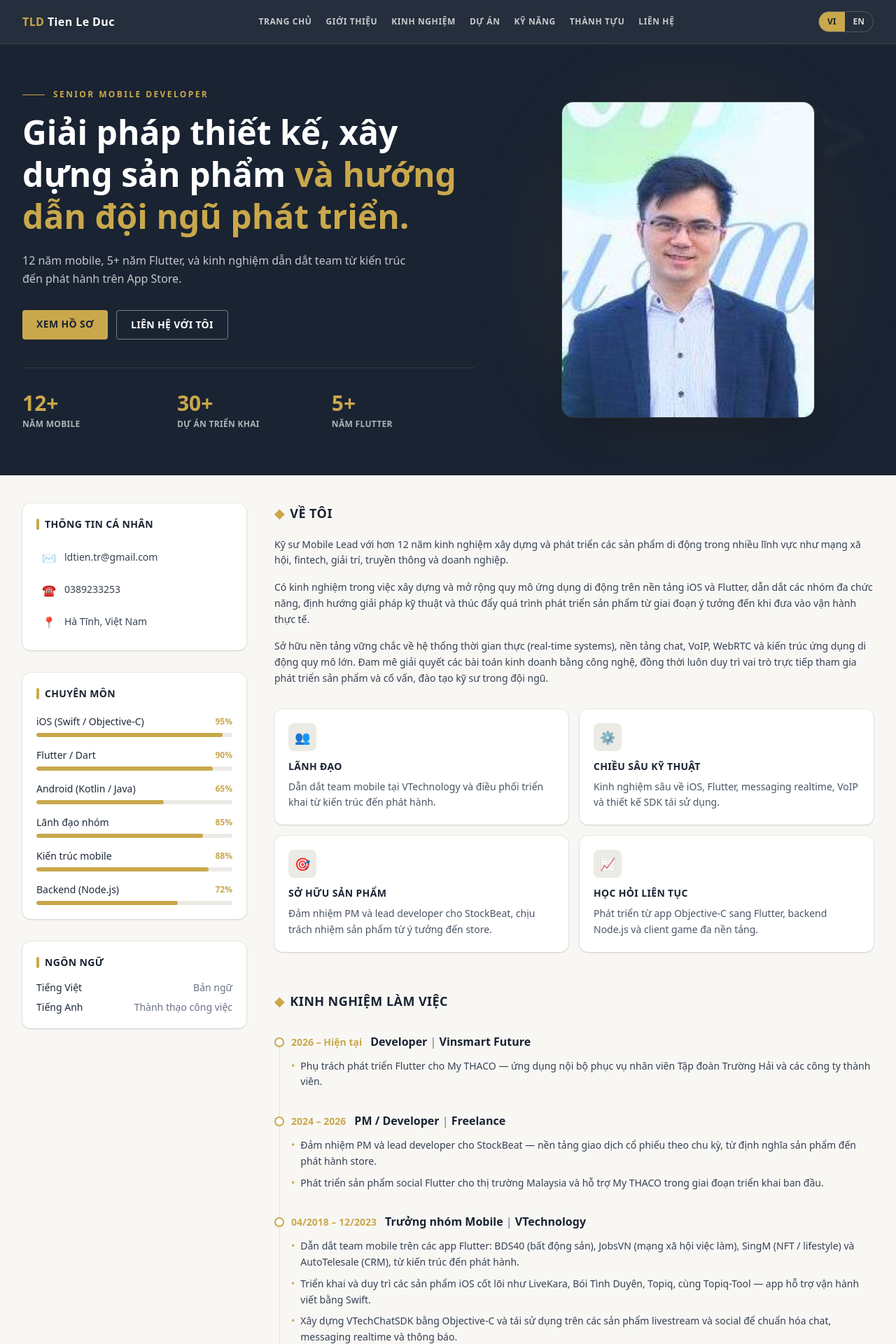
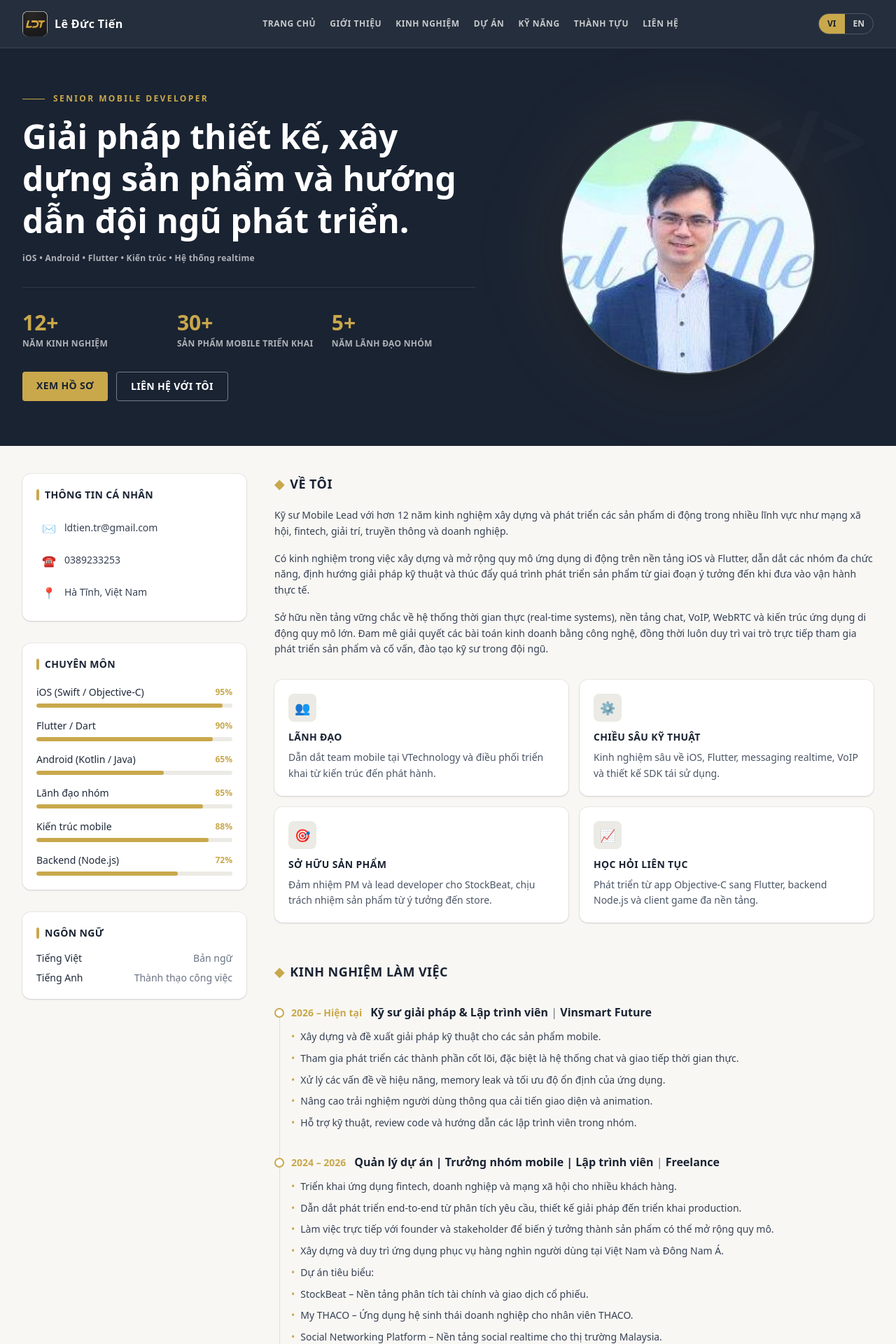
Before and after one commit to letien91/curriculum_vitae, a Next.js app: page / in a window 1280 px wide. Shown: the top 1920 px of the page at 70% size. Built offline with nearby package versions, Linux system fonts and the light colour scheme.

Commit message:
update cv

```diff
--- a/src/app/layout.tsx
+++ b/src/app/layout.tsx
@@ -10,6 +10,10 @@ const openSans = Open_Sans({
 export const metadata: Metadata = {
   title: "Le Duc Tien — Mobile Developer",
   description: "CV · Senior Mobile Developer · iOS · Flutter · Team Lead",
+  icons: {
+    icon: "/images/logo.png",
+    apple: "/images/logo.png",
+  },
 };
 
 export default function RootLayout({
--- a/src/components/ContactFooter.tsx
+++ b/src/components/ContactFooter.tsx
@@ -55,9 +55,7 @@ export function ContactFooter({ personal }: ContactFooterProps) {
               {t(uiLabels.sections.contact, locale)}
             </h2>
             <p className="mt-2 max-w-md text-sm text-white/70">
-              {locale === "vi"
-                ? "Sẵn sàng trao đổi về dự án mobile, freelance hoặc cơ hội hợp tác dài hạn."
-                : "Open to discussing mobile projects, freelance work, or long-term collaboration."}
+              {t(uiLabels.misc.contactDescription, locale)}
             </p>
           </div>
 
--- a/src/components/CvPage.tsx
+++ b/src/components/CvPage.tsx
@@ -27,7 +27,7 @@ export function CvPage() {
   return (
     <LanguageProvider>
       <div className="min-h-screen bg-cream">
-        <Navbar shortName={personal.shortName} />
+        <Navbar navName={personal.navName} logo={personal.logo} />
         <HeroSection personal={personal} stats={stats} />
 
         <div className="mx-auto max-w-7xl px-4 py-10 sm:px-6 lg:px-8">
--- a/src/components/HeroSection.tsx
+++ b/src/components/HeroSection.tsx
@@ -31,14 +31,27 @@ export function HeroSection({ personal, stats }: HeroSectionProps) {
             </span>
           </div>
 
-          <h1 className="text-3xl leading-tight font-bold sm:text-4xl lg:text-5xl">
+          <h1 className="text-3xl leading-tight font-bold text-white sm:text-4xl lg:text-5xl">
             {t(personal.heroHeadline, locale)}{" "}
-            <span className="text-gold">{t(personal.heroHighlight, locale)}</span>
+            {t(personal.heroHighlight, locale)}
           </h1>
 
-          <p className="mt-5 max-w-xl text-sm leading-relaxed text-white/75 sm:text-base">
-            {t(personal.heroSubtext, locale)}
+          <p className="mt-4 text-[11px] leading-snug font-semibold tracking-wide text-white/65 sm:text-xs">
+            {t(personal.heroTags, locale)}
           </p>
+
+          <div className="mt-8 grid grid-cols-1 gap-6 border-t border-white/10 pt-8 sm:grid-cols-3 sm:gap-4">
+            {stats.map((stat) => (
+              <div key={stat.value + t(stat.label, locale)}>
+                <div className="text-2xl font-bold text-gold sm:text-3xl">
+                  {stat.value}
+                </div>
+                <div className="mt-1 text-[11px] leading-snug font-semibold tracking-wide text-white/65 uppercase sm:text-xs">
+                  {t(stat.label, locale)}
+                </div>
+              </div>
+            ))}
+          </div>
 
           <div className="mt-8 flex flex-wrap gap-3">
             <a
@@ -54,28 +67,15 @@ export function HeroSection({ personal, stats }: HeroSectionProps) {
               {t(uiLabels.buttons.contactMe, locale)}
             </a>
           </div>
-
-          <div className="mt-10 grid grid-cols-3 gap-4 border-t border-white/10 pt-8">
-            {stats.map((stat) => (
-              <div key={stat.value + t(stat.label, locale)}>
-                <div className="text-2xl font-bold text-gold sm:text-3xl">
-                  {stat.value}
-                </div>
-                <div className="mt-1 text-[11px] leading-snug font-semibold tracking-wide text-white/65 uppercase sm:text-xs">
-                  {t(stat.label, locale)}
-                </div>
-              </div>
-            ))}
-          </div>
         </div>
 
         <div className="relative mx-auto w-full max-w-sm lg:max-w-none">
-          <div className="relative mx-auto aspect-[4/5] w-full max-w-[320px] lg:max-w-[360px]">
+          <div className="relative mx-auto aspect-square w-full max-w-[280px] sm:max-w-[320px] lg:max-w-[360px]">
             <div className="absolute inset-0 rounded-full bg-gold/10 blur-3xl" />
             <img
               src={assetPath(personal.avatar)}
               alt={personal.name}
-              className="relative z-10 h-full w-full rounded-2xl object-cover object-top shadow-2xl ring-1 ring-white/10"
+              className="relative z-10 h-full w-full rounded-full object-cover object-top shadow-2xl ring-2 ring-white/20"
             />
           </div>
         </div>
--- a/src/components/Navbar.tsx
+++ b/src/components/Navbar.tsx
@@ -1,7 +1,9 @@
 "use client";
 
+import type { LocalizedString } from "@/types/cv";
 import { useLanguage } from "@/context/LanguageContext";
 import { uiLabels } from "@/i18n/labels";
+import { assetPath } from "@/lib/asset-path";
 import { t } from "@/lib/i18n";
 
 const navItems = [
@@ -15,17 +17,26 @@ const navItems = [
 ];
 
 type NavbarProps = {
-  shortName: string;
+  navName: LocalizedString;
+  logo: string;
 };
 
-export function Navbar({ shortName }: NavbarProps) {
+export function Navbar({ navName, logo }: NavbarProps) {
   const { locale, setLocale } = useLanguage();
 
   return (
     <header className="sticky top-0 z-50 border-b border-white/10 bg-navy/95 backdrop-blur-md">
       <div className="mx-auto flex max-w-7xl items-center justify-between gap-4 px-4 py-4 sm:px-6 lg:px-8">
-        <a href="#hero" className="shrink-0 text-sm font-bold tracking-wide text-white sm:text-base">
-          <span className="text-gold">TLD</span> {shortName.replace(/^TLD\s/, "")}
+        <a
+          href="#hero"
+          className="flex shrink-0 items-center gap-2.5 text-sm font-bold tracking-wide text-white sm:text-base"
+        >
+          <img
+            src={assetPath(logo)}
+            alt="LDT"
+            className="h-8 w-8 rounded-lg object-cover sm:h-9 sm:w-9"
+          />
+          <span>{t(navName, locale)}</span>
         </a>
 
         <nav className="hidden items-center gap-5 lg:flex">
--- a/src/data/cv.ts
+++ b/src/data/cv.ts
@@ -13,16 +13,22 @@ const L = {
   account: { en: "account", vi: "tài khoản" },
   password: { en: "password", vi: "mật khẩu" },
   domain: { en: "domain", vi: "domain" },
-  teamLead: { en: "Team Lead", vi: "Team Lead" },
-  pmDev: { en: "PM / Developer", vi: "PM / Developer" },
-  developer: { en: "Developer", vi: "Developer" },
+  teamLead: { en: "Team Lead", vi: "Trưởng nhóm" },
+  pmDev: { en: "PM / Developer", vi: "Quản lý dự án / Lập trình viên" },
+  developer: { en: "Developer", vi: "Lập trình viên" },
+  leadDeveloper: { en: "Lead Developer", vi: "Trưởng nhóm mobile" },
+  projectManager: { en: "Project Manager", vi: "Quản lý dự án" },
   mobileLead: { en: "Mobile Team Lead", vi: "Trưởng nhóm Mobile" },
 };
 
 export const cvData: CvData = {
   personal: {
     name: "Tien Le Duc",
-    shortName: "TLD Tien Le Duc",
+    navName: {
+      en: "Tien Le Duc",
+      vi: "Lê Đức Tiến",
+    },
+    logo: "/images/logo.png",
     position: {
       en: "Senior Mobile Developer · Team Lead",
       vi: "Senior Mobile Developer · Team Lead",
@@ -62,23 +68,23 @@ Sở hữu nền tảng vững chắc về hệ thống thời gian thực (real
       en: "and guide the development team.",
       vi: "và hướng dẫn đội ngũ phát triển.",
     },
-    heroSubtext: {
-      en: "12 years in mobile, 5+ years on Flutter, and a track record of leading teams from architecture to App Store release.",
-      vi: "12 năm mobile, 5+ năm Flutter, và kinh nghiệm dẫn dắt team từ kiến trúc đến phát hành trên App Store.",
+    heroTags: {
+      en: "iOS • Android • Flutter • Architecture • Realtime Systems",
+      vi: "iOS • Android • Flutter • Kiến trúc • Hệ thống realtime",
     },
   },
   stats: [
     {
       value: "12+",
-      label: { en: "Years Mobile", vi: "Năm mobile" },
+      label: { en: "Years Experience", vi: "Năm kinh nghiệm" },
     },
     {
       value: "30+",
-      label: { en: "Projects Shipped", vi: "Dự án triển khai" },
+      label: { en: "Mobile Products Delivered", vi: "Sản phẩm mobile triển khai" },
     },
     {
       value: "5+",
-      label: { en: "Years Flutter", vi: "Năm Flutter" },
+      label: { en: "Years Team Leadership", vi: "Năm lãnh đạo nhóm" },
     },
   ],
   skillBars: [
@@ -183,11 +189,30 @@ Sở hữu nền tảng vững chắc về hệ thống thời gian thực (real
       to: "now",
       toNow: true,
       company: "Vinsmart Future",
-      role: L.developer,
+      role: {
+        en: "Solution Engineer & Developer",
+        vi: "Kỹ sư giải pháp & Lập trình viên",
+      },
       items: [
         {
-          en: "Own Flutter development for My THACO, the internal app used by Truong Hai Group employees across the corporation and its member companies.",
-          vi: "Phụ trách phát triển Flutter cho My THACO — ứng dụng nội bộ phục vụ nhân viên Tập đoàn Trường Hải và các công ty thành viên.",
+          en: "Design and propose technical solutions for mobile products.",
+          vi: "Xây dựng và đề xuất giải pháp kỹ thuật cho các sản phẩm mobile.",
+        },
+        {
+          en: "Develop core components, especially chat and real-time communication systems.",
+          vi: "Tham gia phát triển các thành phần cốt lõi, đặc biệt là hệ thống chat và giao tiếp thời gian thực.",
+        },
+        {
+          en: "Resolve performance issues, memory leaks, and improve application stability.",
+          vi: "Xử lý các vấn đề về hiệu năng, memory leak và tối ưu độ ổn định của ứng dụng.",
+        },
+        {
+          en: "Enhance user experience through UI improvements and animations.",
+          vi: "Nâng cao trải nghiệm người dùng thông qua cải tiến giao diện và animation.",
+        },
+        {
+          en: "Provide technical support, code reviews, and mentor developers on the team.",
+          vi: "Hỗ trợ kỹ thuật, review code và hướng dẫn các lập trình viên trong nhóm.",
         },
       ],
     },
@@ -195,15 +220,42 @@ Sở hữu nền tảng vững chắc về hệ thống thời gian thực (real
       from: "2024",
       to: "2026",
       company: "Freelance",
-      role: L.pmDev,
+      role: {
+        en: "Project Manager | Lead Developer | Developer",
+        vi: "Quản lý dự án | Trưởng nhóm mobile | Lập trình viên",
+      },
       items: [
         {
-          en: "Acted as PM and lead developer on StockBeat, a cyclical stock-trading platform, from product definition through store release.",
-          vi: "Đảm nhiệm PM và lead developer cho StockBeat — nền tảng giao dịch cổ phiếu theo chu kỳ, từ định nghĩa sản phẩm đến phát hành store.",
+          en: "Delivered fintech, enterprise, and social networking applications for multiple clients.",
+          vi: "Triển khai ứng dụng fintech, doanh nghiệp và mạng xã hội cho nhiều khách hàng.",
         },
         {
-          en: "Built a Flutter-based social product for the Malaysian market and supported My THACO through its early rollout phase.",
-          vi: "Phát triển sản phẩm social Flutter cho thị trường Malaysia và hỗ trợ My THACO trong giai đoạn triển khai ban đầu.",
+          en: "Led end-to-end development from requirement analysis and solution design to production deployment.",
+          vi: "Dẫn dắt phát triển end-to-end từ phân tích yêu cầu, thiết kế giải pháp đến triển khai production.",
+        },
+        {
+          en: "Worked directly with founders and business stakeholders to transform ideas into scalable products.",
+          vi: "Làm việc trực tiếp với founder và stakeholder để biến ý tưởng thành sản phẩm có thể mở rộng quy mô.",
+        },
+        {
+          en: "Built and maintained applications used by thousands of users across Vietnam and Southeast Asia.",
+          vi: "Xây dựng và duy trì ứng dụng phục vụ hàng nghìn người dùng tại Việt Nam và Đông Nam Á.",
+        },
+        {
+          en: "Key Projects:",
+          vi: "Dự án tiêu biểu:",
+        },
+        {
+          en: "StockBeat – Financial analytics and stock trading platform.",
+          vi: "StockBeat – Nền tảng phân tích tài chính và giao dịch cổ phiếu.",
+        },
+        {
+          en: "My THACO – Enterprise ecosystem application for THACO employees.",
+          vi: "My THACO – Ứng dụng hệ sinh thái doanh nghiệp cho nhân viên THACO.",
+        },
+        {
+          en: "Social Networking Platform – Real-time social platform for Malaysian market.",
+          vi: "Social Networking Platform – Nền tảng social realtime cho thị trường Malaysia.",
         },
       ],
     },
--- a/src/i18n/labels.ts
+++ b/src/i18n/labels.ts
@@ -38,5 +38,9 @@ export const uiLabels: UiLabels = {
       en: "All rights reserved.",
       vi: "Bảo lưu mọi quyền.",
     },
+    contactDescription: {
+      en: "Open to discussing Team Lead and Mobile Engineer opportunities, plus technical solution consulting.",
+      vi: "Sẵn sàng trao đổi về các cơ hội Team Lead, Mobile Engineer và tư vấn giải pháp kỹ thuật.",
+    },
   },
 };
```
Also changed, not shown: src/types/cv.ts (+4 -3 lines), public/images/logo.png (added).
